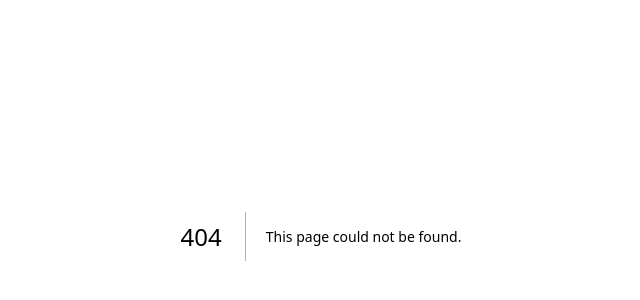
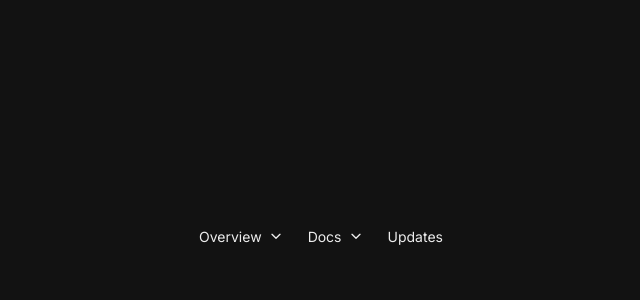
Before and after one commit to hiyankey/animations, a Next.js app: page /navigation-menu in a window 1280 px wide. Before the commit this address had no page. Shown: the part 164-464 px from the top of the page, without its empty margins (319-959 px from the left). Built offline with nearby package versions, Linux system fonts and the light colour scheme.

Commit message:
Navigation menu

```diff
--- /dev/null
+++ b/app/(demos)/navigation-menu/page.tsx
@@ -0,0 +1,90 @@
+"use client";
+
+import {
+  Content,
+  Item,
+  List,
+  Root,
+  Trigger,
+  Viewport,
+} from "@radix-ui/react-navigation-menu";
+import { MotionConfig } from "motion/react";
+import "./styles.css";
+import { ChevronDownIcon } from "@/app/ui/icons/chevron-down";
+
+export default function Page() {
+  return (
+    <MotionConfig transition={{ type: "spring", duration: 0.5, bounce: 0.15 }}>
+      <div className="min-h-dvh flex-center">
+        <div className="relative aspect-2/1 w-240 flex-center rounded-24 bg-demo-bg">
+          <Root className="relative">
+            <List className="flex items-center gap-6">
+              <Item>
+                <Trigger className="group flex items-center gap-1.5">
+                  <span className="text-14">Overview</span>
+                  <span className="inline-block group-data-[state=open]:rotate-180">
+                    <ChevronDownIcon />
+                  </span>
+                </Trigger>
+                <Content className="content absolute top-0 left-0 w-auto p-1.5">
+                  <div className="grid w-90 grid-cols-2 gap-1.5 text-14">
+                    <div className="flex flex-col gap-1 p-1">
+                      <span>Iteration</span>
+                      <span className="text-12 text-gray-11">
+                        Iteration is a next generation design practice combining
+                        creativity, craft, and computation to help founders snap
+                        ideas into focus—fast.
+                      </span>
+                    </div>
+
+                    <div className="rounded-8 bg-gray-4" />
+                  </div>
+                </Content>
+              </Item>
+
+              <Item>
+                <Trigger className="group flex items-center gap-1.5">
+                  <span className="text-14">Docs</span>
+                  <span className="inline-block group-data-[state=open]:rotate-180">
+                    <ChevronDownIcon />
+                  </span>
+                </Trigger>
+                <Content className="content absolute top-0 left-0 w-auto p-1.5">
+                  <div className="w-90 text-14">
+                    <ul className="grid grid-cols-2 gap-1 [&_li]:flex [&_li]:cursor-pointer [&_li]:flex-col [&_li]:rounded-8 [&_li]:px-2.5 [&_li]:py-1.5 [&_li]:hover:bg-gray-4">
+                      <li>
+                        <span>Guide</span>
+                        <span className="text-12 text-gray-11">
+                          Quick setup steps
+                        </span>
+                      </li>
+                      <li>
+                        <span>Agents</span>
+                        <span className="text-12 text-gray-11">
+                          How to integrate agents
+                        </span>
+                      </li>
+                      <li>
+                        <span>Misc</span>
+                        <span className="text-12 text-gray-11">
+                          Helpful notes and tips
+                        </span>
+                      </li>
+                    </ul>
+                  </div>
+                </Content>
+              </Item>
+
+              <Item>
+                <span className="cursor-pointer text-14">Updates</span>
+              </Item>
+            </List>
+            <div className="absolute top-full left-1/2 flex max-w-max flex-1 -translate-x-1/2">
+              <Viewport className="viewport relative mx-auto mt-2.5 h-(--radix-navigation-menu-viewport-height) w-(--radix-navigation-menu-viewport-width) overflow-hidden rounded-12 bg-white shadow-menu transition-[width,height] duration-200 ease-overlay dark:bg-gray-2" />
+            </div>
+          </Root>
+        </div>
+      </div>
+    </MotionConfig>
+  );
+}
--- /dev/null
+++ b/app/(demos)/navigation-menu/styles.css
@@ -0,0 +1,84 @@
+.viewport[data-state="open"] {
+  animation: scaleIn 200ms ease-out;
+}
+
+.viewport[data-state="closed"] {
+  animation: scaleOut 200ms ease-out;
+}
+.viewport {
+  transform-origin: top center;
+}
+@keyframes scaleIn {
+  from {
+    opacity: 0;
+    scale: 0.96;
+  }
+  to {
+    opacity: 1;
+    scale: 1;
+  }
+}
+
+@keyframes scaleOut {
+  to {
+    opacity: 0;
+    scale: 0.96;
+  }
+}
+
+@keyframes enterFromRight {
+  from {
+    opacity: 0;
+    transform: translateX(200px);
+  }
+  to {
+    opacity: 1;
+    transform: translateX(0);
+  }
+}
+
+@keyframes enterFromLeft {
+  from {
+    opacity: 0;
+    transform: translateX(-200px);
+  }
+  to {
+    opacity: 1;
+    transform: translateX(0);
+  }
+}
+
+@keyframes exitToRight {
+  to {
+    opacity: 0;
+    transform: translateX(200px);
+  }
+}
+
+@keyframes exitToLeft {
+  to {
+    opacity: 0;
+    transform: translateX(-200px);
+  }
+}
+
+.content {
+  animation-duration: 200ms;
+  animation-timing-function: ease-in-out;
+}
+
+.content[data-motion="from-start"] {
+  animation-name: enterFromLeft;
+}
+
+.content[data-motion="from-end"] {
+  animation-name: enterFromRight;
+}
+
+.content[data-motion="to-start"] {
+  animation-name: exitToLeft;
+}
+
+.content[data-motion="to-end"] {
+  animation-name: exitToRight;
+}
--- /dev/null
+++ b/app/ui/icons/chevron-down.tsx
@@ -0,0 +1,22 @@
+export function ChevronDownIcon({ size = 16 }) {
+  return (
+    <svg
+      aria-hidden="false"
+      aria-label="Chevron down icon"
+      className="shrink-0"
+      fill="none"
+      height={size}
+      viewBox="0 0 24 24"
+      width={size}
+      xmlns="http://www.w3.org/2000/svg"
+    >
+      <path
+        d="M6 9.5L12 15.5L18 9.5"
+        stroke="currentColor"
+        strokeLinecap="round"
+        strokeLinejoin="round"
+        strokeWidth="2"
+      />
+    </svg>
+  );
+}
--- a/package.json
+++ b/package.json
@@ -1,5 +1,6 @@
 {
   "dependencies": {
+    "@radix-ui/react-navigation-menu": "^1.2.15",
     "dialkit": "^1.2.0",
     "motion": "^12.40.0",
     "next": "16.2.9",
```
Also changed, not shown: 1 other file (tests, documents, lock files or other folders).
